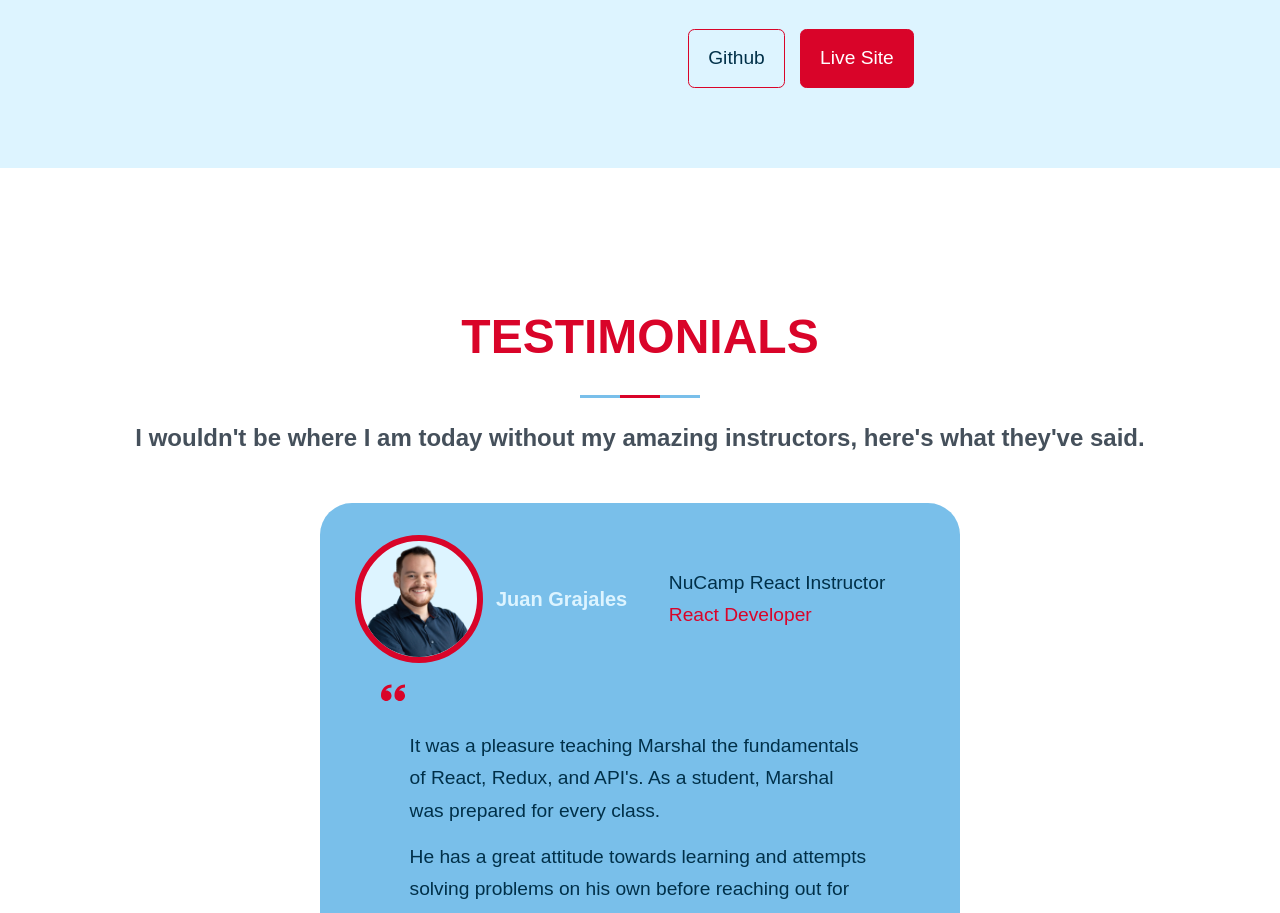
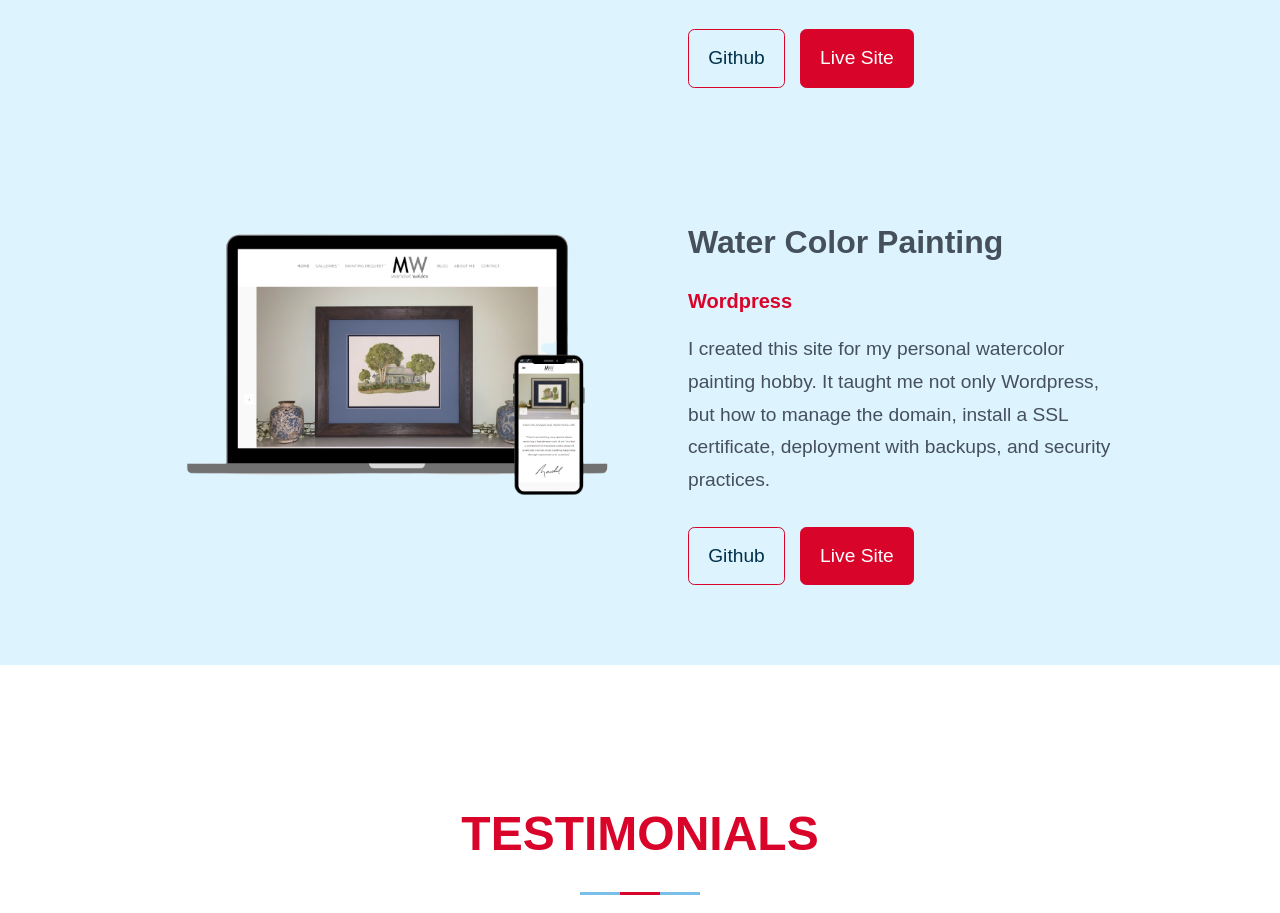
Before and after one commit to remarshal/marshal-rocks-react, a React (Create React App) app: page / in a window 1280 px wide. Shown: the part 8287-9200 px from the top of the page. Built offline with nearby package versions, Linux system fonts and the light colour scheme; a web font is replaced by a local one.

Commit message:
added wordpress project

```diff
--- a/src/portfolio-data.js
+++ b/src/portfolio-data.js
@@ -1,66 +1,82 @@
-
 export default [
   {
     id: 0,
-        title: 'Tenzi Game',
-        type: 'React App',
-        description: 'This fast-paced game is enjoyable and very simple.  It was created in React 18.0.0 to continue improving my skills while retaining my newly acquired knowledge.  It utilizes passing props, receiving values from children, ternary operators, useState, useEffect, and a fun winning surprise!',
-        image: '../images/portfolio/portfolio-0.png',
-        github: 'https://github.com/remarshal/tenzies-game',
-        site: 'https://remarshal-tenzies-game.netlify.app/',
+    title: "Tenzi Game",
+    type: "React App",
+    description:
+      "This fast-paced game is enjoyable and very simple.  It was created in React 18.0.0 to continue improving my skills while retaining my newly acquired knowledge.  It utilizes passing props, receiving values from children, ternary operators, useState, useEffect, and a fun winning surprise!",
+    image: "../images/portfolio/portfolio-0.png",
+    github: "https://github.com/remarshal/tenzies-game",
+    site: "https://remarshal-tenzies-game.netlify.app/",
   },
   {
     id: 1,
-        title: 'Meme Generator',
-        type: 'React App',
-        description: 'Don\'t let the simplicity fool you, this single page app packs a lot under the hood!  For example, the randomly generated meme images make use of Math and an API connection.  While the text is captured using State and Effect to apply over the image.',
-        image: '../images/portfolio/portfolio-1.png',
-        github: 'https://github.com/remarshal/meme-generator',
-        site: 'https://remarshal-meme-generator.netlify.app/',
+    title: "Meme Generator",
+    type: "React App",
+    description:
+      "Don't let the simplicity fool you, this single page app packs a lot under the hood!  For example, the randomly generated meme images make use of Math and an API connection.  While the text is captured using State and Effect to apply over the image.",
+    image: "../images/portfolio/portfolio-1.png",
+    github: "https://github.com/remarshal/meme-generator",
+    site: "https://remarshal-meme-generator.netlify.app/",
   },
   {
     id: 2,
-        title: 'Color Game',
-        type: 'Vanilla JavaScript',
-        description: 'I built this color guessing game using vanilla JavaScript.  It demonstrates my ability to combine and apply skills learned through various lessons.  And it\'s fun to play!',
-        image: '../images/portfolio/portfolio-2.png',
-        github: 'https://github.com/remarshal/color-game',
-        site: 'https://remarshal.github.io/color-game/',
+    title: "Color Game",
+    type: "Vanilla JavaScript",
+    description:
+      "I built this color guessing game using vanilla JavaScript.  It demonstrates my ability to combine and apply skills learned through various lessons.  And it's fun to play!",
+    image: "../images/portfolio/portfolio-2.png",
+    github: "https://github.com/remarshal/color-game",
+    site: "https://remarshal.github.io/color-game/",
   },
   {
     id: 3,
-        title: 'Pottery Studio Store',
-        type: 'Bootstrap Ecommerce',
-        description: 'My first Bootstrap site was a Pottery Studio case study.  Each student created their own assignment while attending the NuCamp coding bootcamp.',
-        image: '../images/portfolio/portfolio-3.png',
-        github: 'https://github.com/remarshal/pottery-studio',
-        site: 'https://remarshal.github.io/Pottery-Studio/',
+    title: "Pottery Studio Store",
+    type: "Bootstrap Ecommerce",
+    description:
+      "My first Bootstrap site was a Pottery Studio case study.  Each student created their own assignment while attending the NuCamp coding bootcamp.",
+    image: "../images/portfolio/portfolio-3.png",
+    github: "https://github.com/remarshal/pottery-studio",
+    site: "https://remarshal.github.io/Pottery-Studio/",
   },
   {
     id: 4,
-        title: 'Travel Journal',
-        type: 'React',
-        description: 'This was my Initial project learning the basics of React while applying the skills developed in our earlier classes of HTML, CSS, and JavaScript.  Overall, a good foundational project.',
-        image: '../images/portfolio/portfolio-4.png',
-        github: 'https://github.com/remarshal/travel-journal',
-        site: 'https://remarshal-travel-journal.netlify.app/',
+    title: "Travel Journal",
+    type: "React",
+    description:
+      "This was my Initial project learning the basics of React while applying the skills developed in our earlier classes of HTML, CSS, and JavaScript.  Overall, a good foundational project.",
+    image: "../images/portfolio/portfolio-4.png",
+    github: "https://github.com/remarshal/travel-journal",
+    site: "https://remarshal-travel-journal.netlify.app/",
   },
   {
     id: 5,
-        title: 'Campsite Reservations',
-        type: 'Bootstrap Class Project',
-        description: 'In additional to our case study project, all of us in class collaborated together on this fictional campsite website while learning and applying our new Bootstrap skills.',
-        image: '../images/portfolio/portfolio-5.png',
-        github: 'https://github.com/remarshal/newcamp-site',
-        site: 'https://remarshal-nucamp-bootstrap.netlify.app/',
+    title: "Campsite Reservations",
+    type: "Bootstrap Class Project",
+    description:
+      "In additional to our case study project, all of us in class collaborated together on this fictional campsite website while learning and applying our new Bootstrap skills.",
+    image: "../images/portfolio/portfolio-5.png",
+    github: "https://github.com/remarshal/newcamp-site",
+    site: "https://remarshal-nucamp-bootstrap.netlify.app/",
   },
   {
     id: 6,
-        title: 'Campsite Reservations',
-        type: 'React Class Project',
-        description: 'To demonstrate the differences between Bootstrap and React, our class project was to recreate the fictional campsite using React.  Having components makes managing larger website much more manageable!',
-        image: '../images/portfolio/portfolio-6.png',
-        github: 'https://github.com/remarshal/React-NuCamp',
-        site: 'https://remarshal-nucamp-react.netlify.app//',
+    title: "Campsite Reservations",
+    type: "React Class Project",
+    description:
+      "To demonstrate the differences between Bootstrap and React, our class project was to recreate the fictional campsite using React.  Having components makes managing larger website much more manageable!",
+    image: "../images/portfolio/portfolio-6.png",
+    github: "https://github.com/remarshal/React-NuCamp",
+    site: "https://remarshal-nucamp-react.netlify.app/",
+  },
+  {
+    id: 7,
+    title: "Water Color Painting",
+    type: "Wordpress",
+    description:
+      "I created this site for my personal watercolor painting hobby.  It taught me not only Wordpress, but how to manage the domain, install a SSL certificate, deployment with backups, and security practices.",
+    image: "../images/portfolio/portfolio-7.png",
+    github: "https://github.com/remarshal/",
+    site: "https://marshalwalden.com/",
   },
 ];
```
Also changed, not shown: public/images/portfolio/portfolio-7.png (added). Lines whose indentation alone changed are shown as unchanged.
